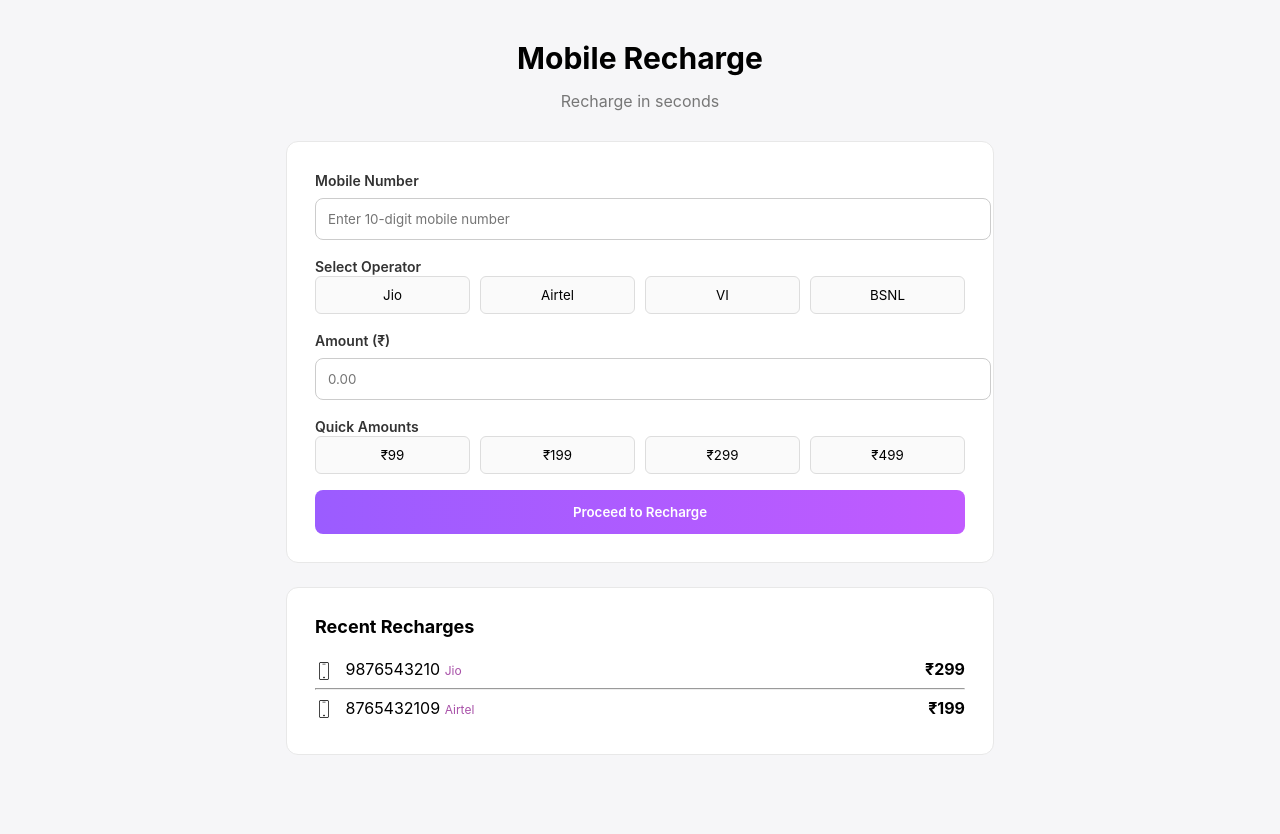
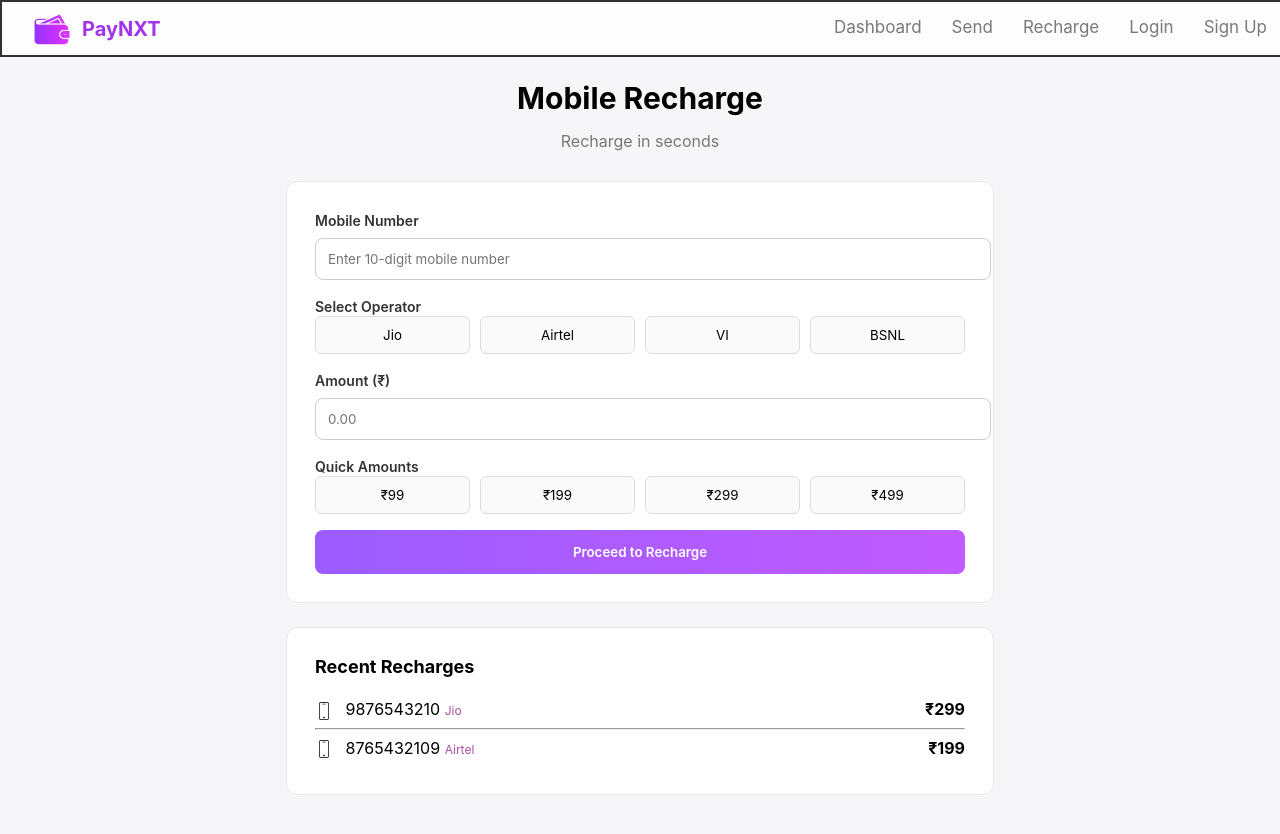
Before and after one commit to Swaraj808-dev/PayNXT, a plain HTML site: page recharge.html in a window 1280 px wide. Drawn offline with Linux system fonts and the light colour scheme.

Commit message:
Add files via upload

```diff
--- a/recharge.css
+++ b/recharge.css
@@ -54,6 +54,7 @@ body {
 .page-header {
   text-align: center;
   margin-bottom: 30px;
+  margin-top: 40px;
 }
 
 .page-header h2 {
--- a/recharge.html
+++ b/recharge.html
@@ -7,12 +7,23 @@
     <link rel="stylesheet" href="recharge.css">
 </head>
 <body>
-    <section class="page-header">
+  <div id="navbar">
+    <a href="home.html">
+    <img src="wallet.png" class="logo-img">
+    </a>
+    <a id="logo" href="home.html">PayNXT</a>
+    <a class="nav-item" href="signup.html">Sign Up</a>
+    <a class="nav-item" href="login.html">Login</a>
+    <a class="nav-item" href="recharge.html">Recharge</a>
+    <a class="nav-item" href="send.html">Send</a>
+    <a class="nav-item" href="dashboard.html">Dashboard</a>
+  </div>
+  <section class="page-header">
   <h2>Mobile Recharge</h2>
   <p>Recharge in seconds</p>
-</section>
+  </section>
 
-<div class="card recharge-card">
+  <div class="card recharge-card">
   <label>Mobile Number</label>
   <input type="text" placeholder="Enter 10-digit mobile number">
 
```
